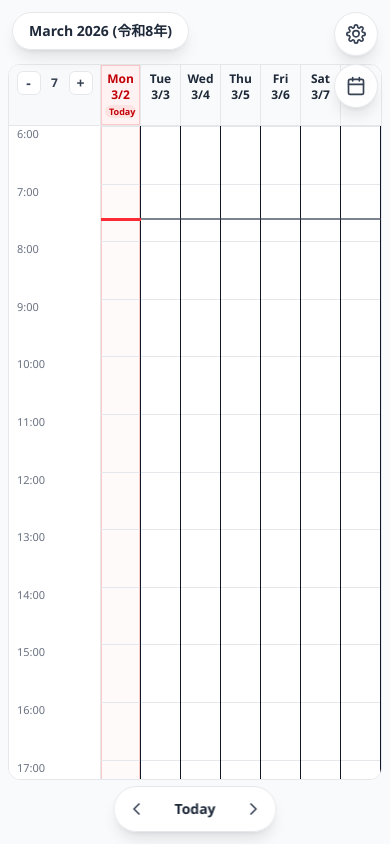
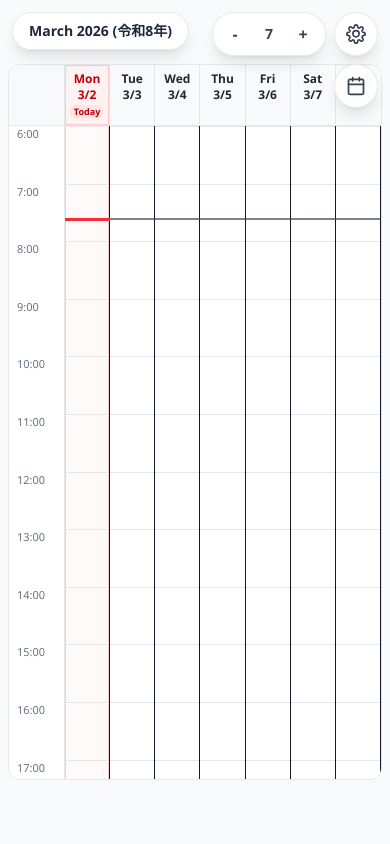
Before and after one commit to isikoro1/timebox, a Next.js app: page / in a window 390 px wide. Built offline with nearby package versions, Linux system fonts and the light colour scheme.

Commit message:
Improve mobile calendar controls

```diff
--- a/app/page.tsx
+++ b/app/page.tsx
@@ -1,6 +1,6 @@
 "use client"
 
-import { ChangeEvent, useEffect, useMemo, useRef, useState } from "react"
+import { ChangeEvent, type PointerEvent as ReactPointerEvent, useEffect, useMemo, useRef, useState } from "react"
 import { QuickAddModal, type QuickAddState } from "../components/QuickAddModal"
 import { EventDetailsPopover } from "../components/EventDetailsPopover"
 import { type EventItem, WeekGrid } from "../components/WeekGrid"
@@ -20,6 +20,8 @@ const BUTTON_CLASS =
     "rounded-lg border border-gray-200 bg-white px-3 py-2 text-sm font-medium text-gray-700 transition hover:bg-gray-50"
 const SETTINGS_SECTION_CLASS = "space-y-3 border-t border-gray-100 pt-4 first:border-t-0 first:pt-0"
 const WEEKDAY_LABELS = ["Mon", "Tue", "Wed", "Thu", "Fri", "Sat", "Sun"] as const
+const SWIPE_MIN_X = 64
+const SWIPE_MAX_TAP_MS = 700
 
 function buildExportFilename() {
     const stamp = new Date().toISOString().slice(0, 10)
@@ -91,7 +93,6 @@ export default function Home() {
         centerDateKey,
         setCenterDateKey,
         shiftCenter,
-        goToday,
         pxPerMin,
         viewStartMin,
         viewEndMin,
@@ -102,6 +103,7 @@ export default function Home() {
     const [quickAdd, setQuickAdd] = useState<QuickAddState | null>(null)
     const clipboardRef = useRef<EventItem | null>(null)
     const importInputRef = useRef<HTMLInputElement | null>(null)
+    const swipeStartRef = useRef<{ x: number; y: number; time: number } | null>(null)
 
     const alarmItems = useMemo(
         () =>
@@ -268,6 +270,32 @@ export default function Home() {
         setCalendarMonthKey(dateKey)
         setCalendarOpen(false)
     }
+    const jumpToToday = () => jumpToDate(todayKey)
+    const startSwipe = (event: ReactPointerEvent<HTMLDivElement>) => {
+        if (event.pointerType !== "touch") return
+
+        const target = event.target as HTMLElement | null
+        if (target?.closest('button, input, textarea, select, a, [data-eventblock="1"]')) return
+
+        swipeStartRef.current = {
+            x: event.clientX,
+            y: event.clientY,
+            time: Date.now(),
+        }
+    }
+    const finishSwipe = (event: ReactPointerEvent<HTMLDivElement>) => {
+        const start = swipeStartRef.current
+        swipeStartRef.current = null
+        if (!start || event.pointerType !== "touch") return
+
+        const dx = event.clientX - start.x
+        const dy = event.clientY - start.y
+        const elapsed = Date.now() - start.time
+        if (elapsed > SWIPE_MAX_TAP_MS) return
+        if (Math.abs(dx) < SWIPE_MIN_X || Math.abs(dx) < Math.abs(dy) * 1.4) return
+
+        moveDate(dx < 0 ? 1 : -1)
+    }
 
     return (
         <main className="flex h-screen flex-col overflow-hidden bg-gray-50 text-gray-900">
@@ -275,7 +303,7 @@ export default function Home() {
                 {visibleMonthLabel}
             </div>
 
-            <div className="fixed bottom-3 left-1/2 z-40 flex -translate-x-1/2 items-center gap-2 rounded-full border border-gray-200 bg-white/95 p-1 shadow-lg shadow-gray-900/10 backdrop-blur sm:bottom-4">
+            <div className="fixed bottom-3 left-1/2 z-40 hidden -translate-x-1/2 items-center gap-2 rounded-full border border-gray-200 bg-white/95 p-1 shadow-lg shadow-gray-900/10 backdrop-blur sm:bottom-4 sm:flex">
                 <button
                     className="flex h-9 w-9 items-center justify-center rounded-full text-gray-700 transition hover:bg-gray-100"
                     type="button"
@@ -294,13 +322,6 @@ export default function Home() {
                     >
                         <path d="m15 18-6-6 6-6" />
                     </svg>
-                </button>
-                <button
-                    className="h-9 rounded-full px-3 text-sm font-semibold text-gray-800 transition hover:bg-gray-100"
-                    type="button"
-                    onClick={goToday}
-                >
-                    Today
                 </button>
                 <button
                     className="flex h-9 w-9 items-center justify-center rounded-full text-gray-700 transition hover:bg-gray-100"
@@ -343,7 +364,30 @@ export default function Home() {
                     <path d="M19.4 15a1.7 1.7 0 0 0 .3 1.8l.1.1a2 2 0 1 1-2.8 2.8l-.1-.1a1.7 1.7 0 0 0-1.8-.3 1.7 1.7 0 0 0-1 1.5V21a2 2 0 1 1-4 0v-.2a1.7 1.7 0 0 0-1-1.5 1.7 1.7 0 0 0-1.8.3l-.1.1a2 2 0 1 1-2.8-2.8l.1-.1A1.7 1.7 0 0 0 4.6 15a1.7 1.7 0 0 0-1.5-1H3a2 2 0 1 1 0-4h.2a1.7 1.7 0 0 0 1.5-1 1.7 1.7 0 0 0-.3-1.8l-.1-.1A2 2 0 1 1 7.1 4.3l.1.1A1.7 1.7 0 0 0 9 4.7a1.7 1.7 0 0 0 1-1.5V3a2 2 0 1 1 4 0v.2a1.7 1.7 0 0 0 1 1.5 1.7 1.7 0 0 0 1.8-.3l.1-.1a2 2 0 1 1 2.8 2.8l-.1.1a1.7 1.7 0 0 0-.3 1.8 1.7 1.7 0 0 0 1.5 1h.2a2 2 0 1 1 0 4h-.2a1.7 1.7 0 0 0-1.4 1Z" />
                 </svg>
             </button>
-            <div className="fixed right-3 top-16 z-40 sm:right-4 sm:top-[4.25rem]" data-calendar-root="1">
+            <div className="fixed right-16 top-3 z-40 flex h-11 items-center gap-1 rounded-full border border-gray-200 bg-white/95 p-1 text-gray-700 shadow-lg shadow-gray-900/10 backdrop-blur sm:right-[4.25rem] sm:top-4">
+                <button
+                    className="flex h-9 w-9 items-center justify-center rounded-full text-base font-semibold transition hover:bg-gray-100 disabled:cursor-not-allowed disabled:opacity-40"
+                    type="button"
+                    aria-label="Show fewer days"
+                    disabled={visibleDayCount <= 1}
+                    onClick={() => setVisibleDayCount((current) => current - 1)}
+                >
+                    -
+                </button>
+                <span className="w-6 text-center text-sm font-semibold tabular-nums" aria-label="Visible days">
+                    {visibleDayCount}
+                </span>
+                <button
+                    className="flex h-9 w-9 items-center justify-center rounded-full text-base font-semibold transition hover:bg-gray-100 disabled:cursor-not-allowed disabled:opacity-40"
+                    type="button"
+                    aria-label="Show more days"
+                    disabled={visibleDayCount >= 31}
+                    onClick={() => setVisibleDayCount((current) => current + 1)}
+                >
+                    +
+                </button>
+            </div>
+            <div className="fixed right-3 top-16 z-50 sm:right-4 sm:top-[4.25rem]" data-calendar-root="1">
                 <button
                     className="flex h-11 w-11 items-center justify-center rounded-full border border-gray-200 bg-white/95 text-gray-700 shadow-lg shadow-gray-900/10 backdrop-blur transition hover:bg-white"
                     type="button"
@@ -418,6 +462,13 @@ export default function Home() {
                                 </svg>
                             </button>
                         </div>
+                        <button
+                            className="mb-3 h-9 w-full rounded-lg border border-gray-200 bg-white text-sm font-semibold text-gray-800 transition hover:bg-gray-50"
+                            type="button"
+                            onClick={jumpToToday}
+                        >
+                            Today
+                        </button>
 
                         <div className="grid grid-cols-7 gap-1 text-center text-[11px] font-semibold uppercase text-gray-500">
                             {WEEKDAY_LABELS.map((label) => (
@@ -477,12 +528,17 @@ export default function Home() {
             />
 
             <div className="mx-auto flex min-h-0 w-full max-w-7xl flex-1 flex-col p-2 pb-16 pt-16 sm:p-4 sm:pb-16 sm:pt-16">
-                <div className="min-h-0 flex-1">
+                <div
+                    className="min-h-0 flex-1 touch-pan-y"
+                    onPointerDown={startSwipe}
+                    onPointerUp={finishSwipe}
+                    onPointerCancel={() => {
+                        swipeStartRef.current = null
+                    }}
+                >
                     <WeekGrid
                         items={items}
                         visibleDateKeys={visibleDateKeys}
-                        visibleDayCount={visibleDayCount}
-                        onChangeVisibleDayCount={setVisibleDayCount}
                         gridMin={GRID_MIN}
                         defaultDurationMin={DEFAULT_DURATION}
                         pxPerMin={pxPerMin}
--- a/components/WeekGrid.tsx
+++ b/components/WeekGrid.tsx
@@ -16,7 +16,7 @@ export type EventItem = {
     description?: string
 }
 
-const TIME_COLUMN_WIDTH = 92
+const TIME_COLUMN_WIDTH = 56
 
 type LayoutInfo = { lane: 0 | 1; lanesCount: 1 | 2 }
 
@@ -75,8 +75,6 @@ export function WeekGrid({
     viewStartMin,
     viewEndMin,
     visibleDateKeys,
-    visibleDayCount,
-    onChangeVisibleDayCount,
     selectedId,
     onAddQuick,
     onDoubleClickEmpty,
@@ -92,8 +90,6 @@ export function WeekGrid({
     viewStartMin: number
     viewEndMin: number
     visibleDateKeys: string[]
-    visibleDayCount: number
-    onChangeVisibleDayCount: (next: number | ((current: number) => number)) => void
     selectedId: string | null
     onAddQuick?: (dateKey: string, startMin: number, endMin: number) => void
     onDoubleClickEmpty?: (dateKey: string, startMin: number, endMin: number) => void
@@ -144,29 +140,7 @@ export function WeekGrid({
                     className="sticky top-0 z-30 grid border-b border-gray-200 bg-gray-50/95 backdrop-blur"
                     style={{ gridTemplateColumns: headerColumns }}
                 >
-                    <div className="sticky left-0 z-40 border-r border-gray-200 bg-gray-50/95 p-1.5 text-gray-700">
-                        <div className="flex items-center justify-center gap-1" aria-label="Visible days">
-                            <button
-                                className="flex h-6 w-6 items-center justify-center rounded-md border border-gray-200 bg-white text-sm font-semibold transition hover:bg-gray-100 disabled:cursor-not-allowed disabled:opacity-40"
-                                type="button"
-                                aria-label="Show fewer days"
-                                disabled={visibleDayCount <= 1}
-                                onClick={() => onChangeVisibleDayCount((current) => current - 1)}
-                            >
-                                -
-                            </button>
-                            <span className="w-5 text-center text-xs font-semibold tabular-nums">{visibleDayCount}</span>
-                            <button
-                                className="flex h-6 w-6 items-center justify-center rounded-md border border-gray-200 bg-white text-sm font-semibold transition hover:bg-gray-100 disabled:cursor-not-allowed disabled:opacity-40"
-                                type="button"
-                                aria-label="Show more days"
-                                disabled={visibleDayCount >= 31}
-                                onClick={() => onChangeVisibleDayCount((current) => current + 1)}
-                            >
-                                +
-                            </button>
-                        </div>
-                    </div>
+                    <div className="sticky left-0 z-40 border-r border-gray-200 bg-gray-50/95" aria-hidden="true" />
                     {visibleDateKeys.map((dateKey) => {
                         const isToday = dateKey === todayKey
                         const [dayName, dateLabel] = formatDateHeader(dateKey).split(" ")
```
